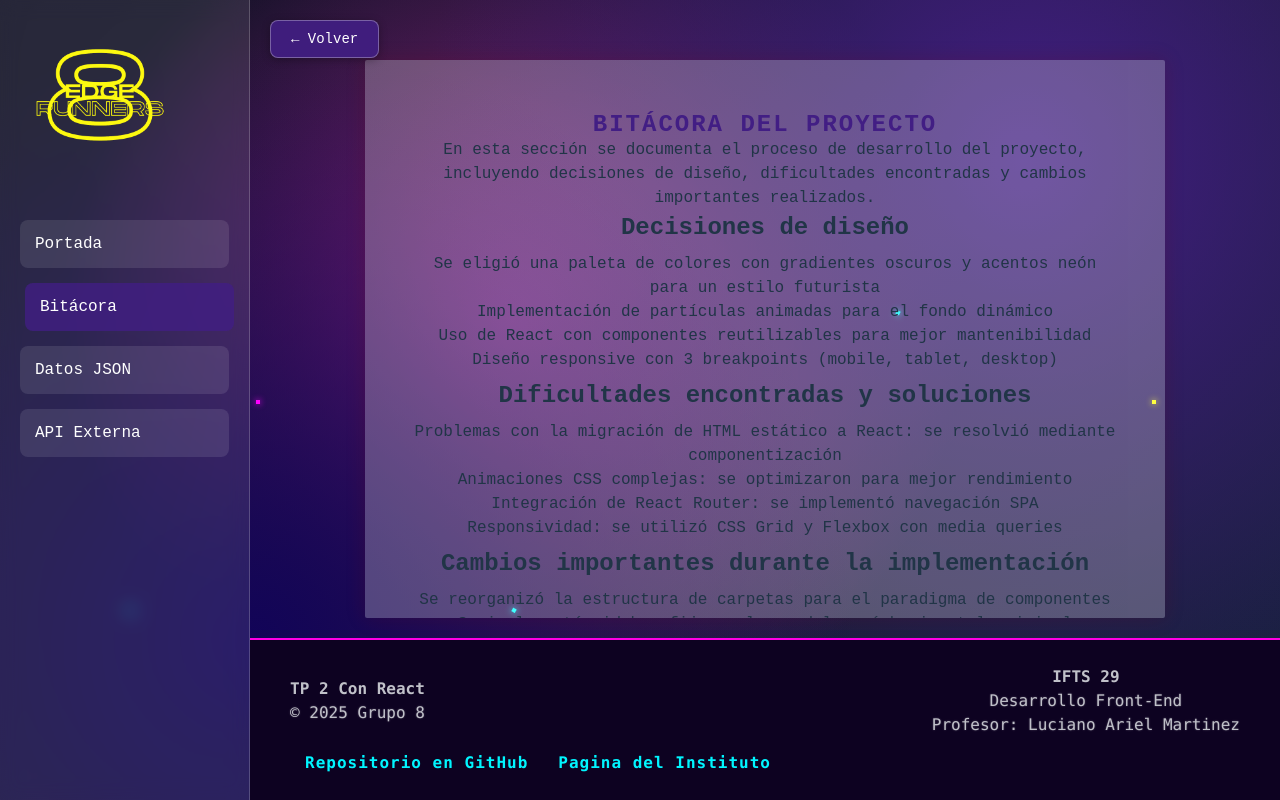
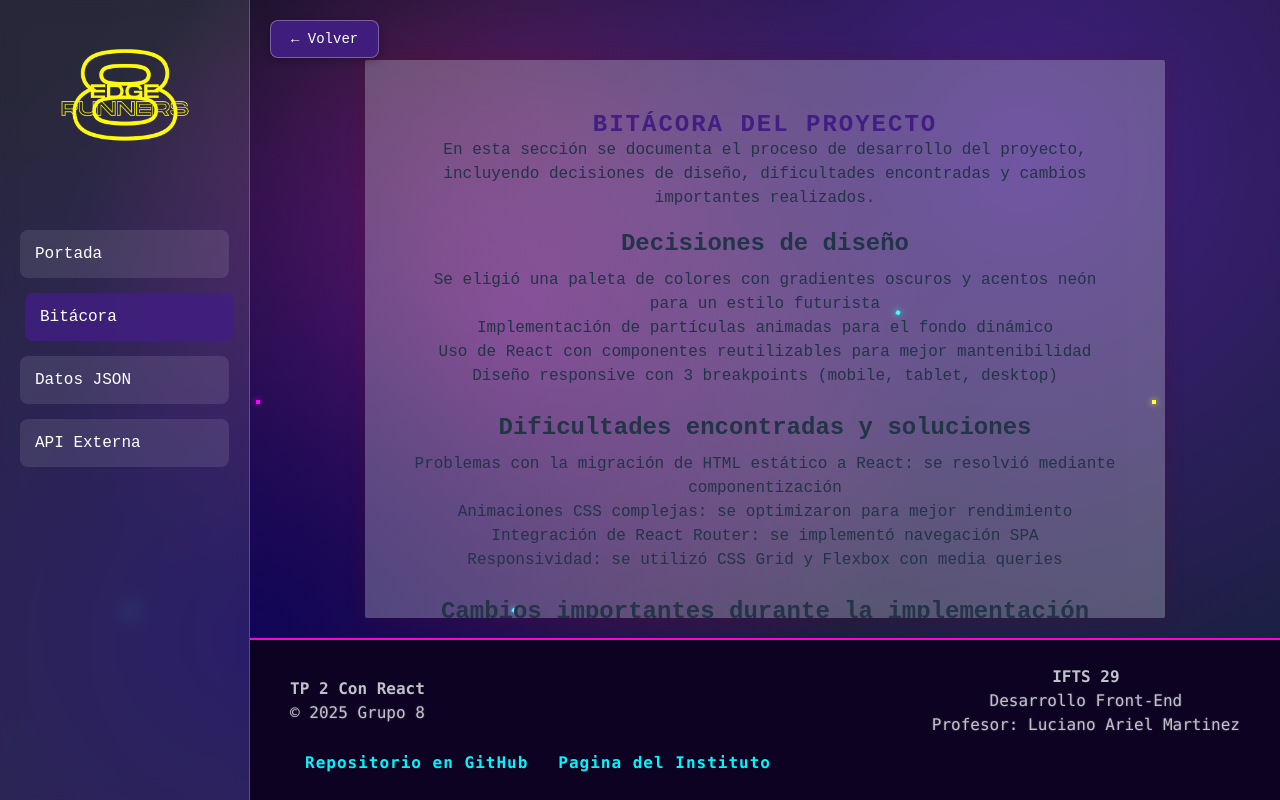
Before and after one commit to fraperrone/itfs29-FE-TPO2, a React (Vite) app: page /bitacora in a window 1280 px wide. Built offline with nearby package versions, Linux system fonts and the light colour scheme.

Commit message:
small ui changes

```diff
--- a/src/components/Layout/Sidebar.css
+++ b/src/components/Layout/Sidebar.css
@@ -28,6 +28,8 @@
 .sidebar-logo {
   text-align: center;
   margin-bottom: 40px;
+  display: flex;
+  justify-content: center;
 }
 
 .sidebar-logo img {
--- a/src/components/Layout/Sidebar.jsx
+++ b/src/components/Layout/Sidebar.jsx
@@ -20,8 +20,6 @@ const Sidebar = () => {
 
   return (
     <>
-
-
       {/* Background Blur Overlay */}
       {isMobileMenuOpen && (
         <div className="mobile-menu-overlay" onClick={closeMobileMenu} />
@@ -31,7 +29,9 @@ const Sidebar = () => {
       <div className="mobile-navbar">
         <div className="mobile-nav-header">
           {/* ingresamos el logo */}
-          <h2 className="mobile-logo"><Logo size={110}></Logo></h2>
+          <h2 className="mobile-logo">
+            <Logo size={110}></Logo>
+          </h2>
           <button
             className={`hamburger ${isMobileMenuOpen ? "active" : ""}`}
             onClick={toggleMobileMenu}
--- a/src/components/Profile/ProfileCard.jsx
+++ b/src/components/Profile/ProfileCard.jsx
@@ -13,8 +13,7 @@ const ProfileCard = ({ integrante }) => {
         style={{
           backgroundImage: `url(${integrante.avatar})`,
           backgroundSize: "cover",
-          backgroundPosition: "center",
-          width: "100%",
+          width: "50%",
           height: "auto",
         }}
       />
--- a/src/pages/BitacoraPage.jsx
+++ b/src/pages/BitacoraPage.jsx
@@ -1,5 +1,6 @@
 // src/pages/BitacoraPage.jsx
 import React from "react";
+import "../styles/main.css";
 
 const BitacoraPage = () => {
   return (
@@ -8,14 +9,14 @@ const BitacoraPage = () => {
         <h1 className="title">Bitácora del Proyecto</h1>
 
         <div className="info">
-          <p>
+          <p className="mb-4">
             En esta sección se documenta el proceso de desarrollo del proyecto,
             incluyendo decisiones de diseño, dificultades encontradas y cambios
             importantes realizados.
           </p>
 
           <h2>Decisiones de diseño</h2>
-          <ul>
+          <ul className="mb-4">
             <li>
               Se eligió una paleta de colores con gradientes oscuros y acentos
               neón para un estilo futurista
@@ -33,7 +34,7 @@ const BitacoraPage = () => {
           </ul>
 
           <h2>Dificultades encontradas y soluciones</h2>
-          <ul>
+          <ul className="mb-4">
             <li>
               Problemas con la migración de HTML estático a React: se resolvió
               mediante componentización
@@ -48,7 +49,7 @@ const BitacoraPage = () => {
           </ul>
 
           <h2>Cambios importantes durante la implementación</h2>
-          <ul>
+          <ul className="mb-4">
             <li>
               Se reorganizó la estructura de carpetas para el paradigma de
               componentes
@@ -61,7 +62,7 @@ const BitacoraPage = () => {
           </ul>
 
           <h2>Reflexiones y evolución</h2>
-          <p>
+          <p className="mb-4">
             La migración a React permitió una mejor organización del código,
             mayor reutilización de componentes y una experiencia de usuario más
             fluida como SPA. El uso de hooks y estados facilitó la gestión de
--- a/src/styles/main.css
+++ b/src/styles/main.css
@@ -35,7 +35,11 @@
 .title {
   font-weight: bold;
   color: #421e84;
-  font-size: 24px;
+  font-size: 32px;
+}
+
+.mb-4 {
+  margin-bottom: 16px;
 }
 
 .particle {
```
